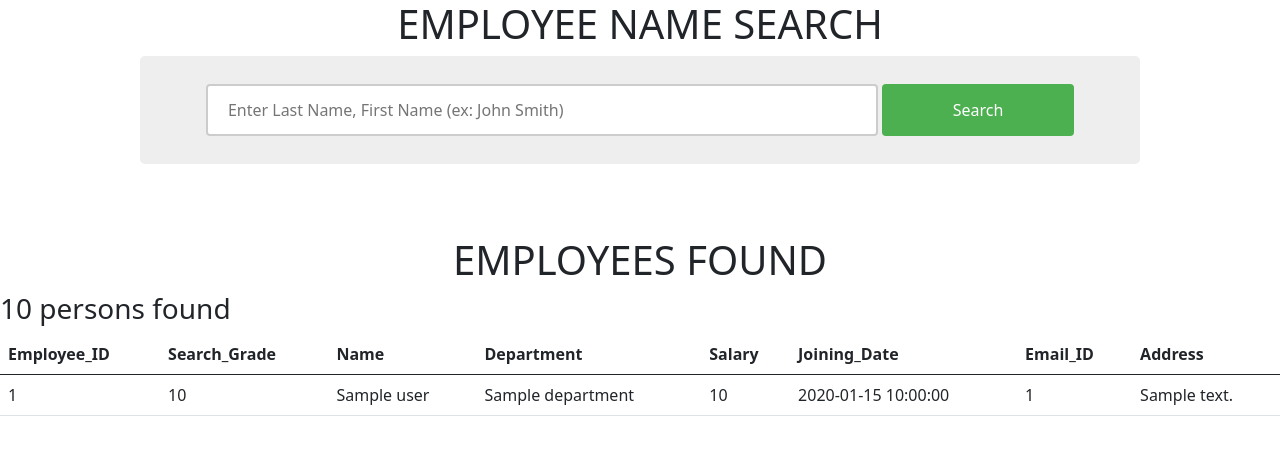
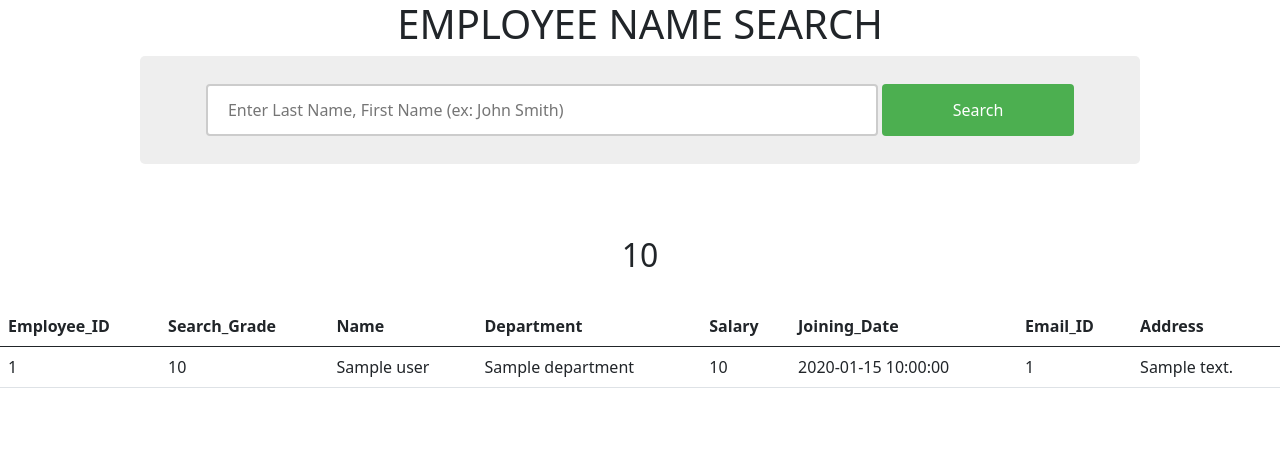
Before and after one commit to GennadyBr/flask_elasticsearch, a Flask app: template templates/index.html in a window 1280 px wide. Shown: the top 455 px of the page. Run offline with Flask 3, Linux system fonts and the light colour scheme; the template is opened without the code that fills it: most values are stand-ins (such as "Sample title", 1, 10 or a date in 2020).

Commit message:
<h2>{{ len_users }}</h2>

```diff
--- a/app.py
+++ b/app.py
@@ -47,7 +47,7 @@ def home():
 @app.route('/search', methods=['POST'])
 def search():
     users = _search(request)
-    return render_template("index.html", users=users, len_users=len(users))
+    return render_template("index.html", users=users, len_users=f"{len(users)} EMPLOYEES FOUND")
 
 
 if __name__ == '__main__':
--- a/templates/index.html
+++ b/templates/index.html
@@ -38,6 +38,10 @@
         h1 {
             text-align: center;
         }
+
+        h2 {
+            text-align: center;
+        }
     </style>
     <meta charset="UTF-8">
     <title>Employee List</title>
@@ -56,8 +60,8 @@
 <br>
 <br>
 <br>
-<h1>EMPLOYEES FOUND</h1>
-<h3>{{ len_users }} persons found</h3>
+<h2>{{ len_users }}</h2>
+<br>
 <table class="table">
     <thead>
         <tr>
```
